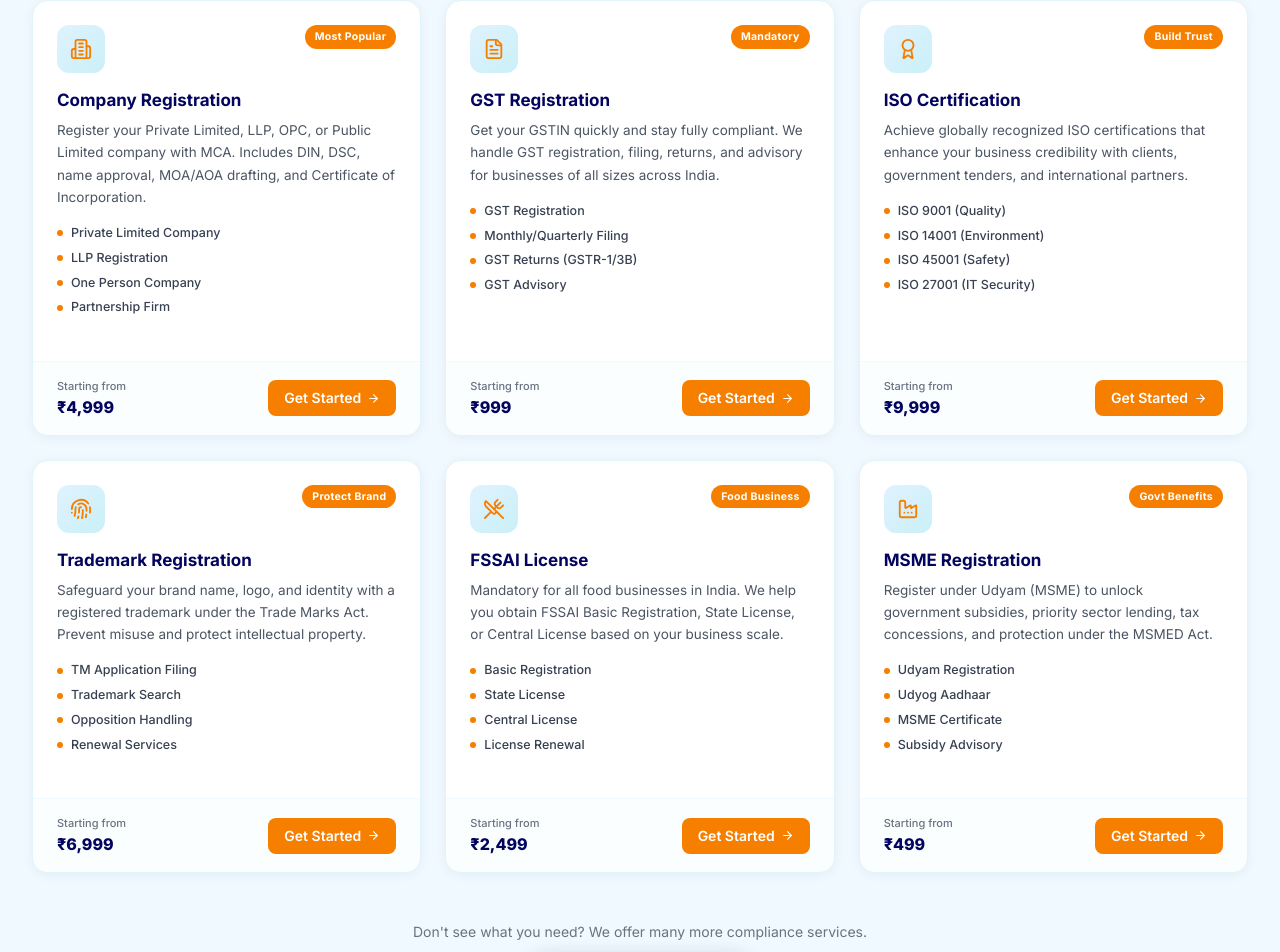
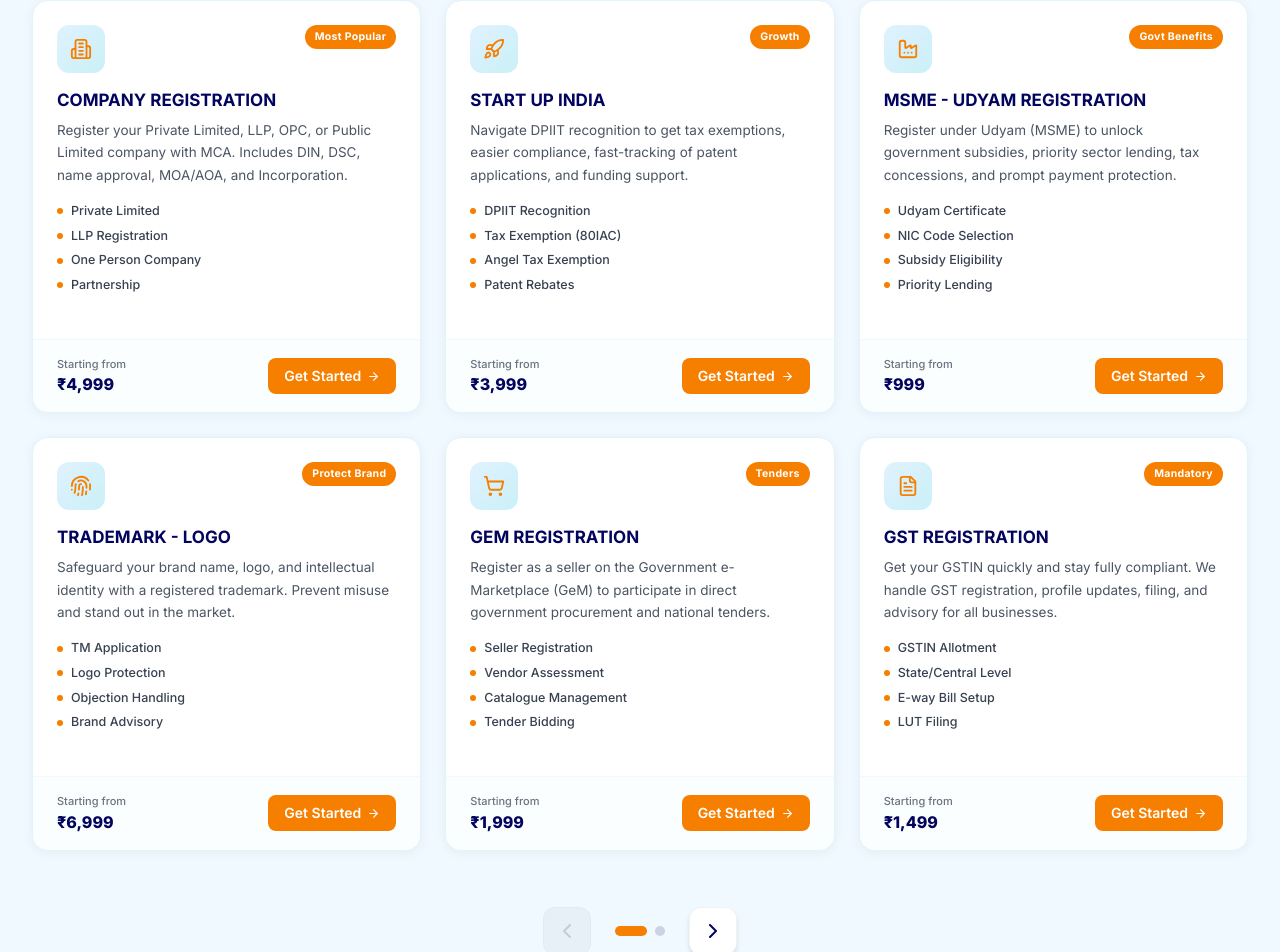
Before and after one commit to Param2725/tatva-design2, a React (Vite) app: page / in a window 1280 px wide. Shown: the part 2117-3069 px from the top of the page. Built offline with nearby package versions, Linux system fonts and the light colour scheme.

Commit message:
feat: add Services component and update build artifacts.

```diff
--- a/src/app/components/Services.tsx
+++ b/src/app/components/Services.tsx
@@ -1,79 +1,156 @@
-import { ArrowRight, Building2, FileText, Award, Fingerprint, UtensilsCrossed, Factory } from "lucide-react";
+import {
+  ArrowRight,
+  Building2,
+  FileText,
+  Award,
+  Fingerprint,
+  Factory,
+  Rocket,
+  ShoppingCart,
+  ShieldCheck,
+  Briefcase,
+  Landmark,
+  Cog,
+  ChevronLeft,
+  ChevronRight
+} from "lucide-react";
 import { useState } from "react";
 
 const services = [
+  // SET 1
   {
     icon: Building2,
-    title: "Company Registration",
+    title: "COMPANY REGISTRATION",
     shortTitle: "Company",
     badge: "Most Popular",
     badgeColor: "#f77f00",
-    description:
-      "Register your Private Limited, LLP, OPC, or Public Limited company with MCA. Includes DIN, DSC, name approval, MOA/AOA drafting, and Certificate of Incorporation.",
-    features: ["Private Limited Company", "LLP Registration", "One Person Company", "Partnership Firm"],
+    description: "Register your Private Limited, LLP, OPC, or Public Limited company with MCA. Includes DIN, DSC, name approval, MOA/AOA, and Incorporation.",
+    features: ["Private Limited", "LLP Registration", "One Person Company", "Partnership"],
     timeline: "5–7 Working Days",
     starting: "₹4,999",
   },
   {
-    icon: FileText,
-    title: "GST Registration",
-    shortTitle: "GST",
-    badge: "Mandatory",
+    icon: Rocket,
+    title: "START UP INDIA",
+    shortTitle: "Startup",
+    badge: "Growth",
     badgeColor: "#f77f00",
-    description:
-      "Get your GSTIN quickly and stay fully compliant. We handle GST registration, filing, returns, and advisory for businesses of all sizes across India.",
-    features: ["GST Registration", "Monthly/Quarterly Filing", "GST Returns (GSTR-1/3B)", "GST Advisory"],
-    timeline: "2–3 Working Days",
+    description: "Navigate DPIIT recognition to get tax exemptions, easier compliance, fast-tracking of patent applications, and funding support.",
+    features: ["DPIIT Recognition", "Tax Exemption (80IAC)", "Angel Tax Exemption", "Patent Rebates"],
+    timeline: "3–5 Working Days",
+    starting: "₹3,999",
+  },
+  {
+    icon: Factory,
+    title: "MSME - UDYAM REGISTRATION",
+    shortTitle: "MSME",
+    badge: "Govt Benefits",
+    badgeColor: "#f77f00",
+    description: "Register under Udyam (MSME) to unlock government subsidies, priority sector lending, tax concessions, and prompt payment protection.",
+    features: ["Udyam Certificate", "NIC Code Selection", "Subsidy Eligibility", "Priority Lending"],
+    timeline: "1–2 Working Days",
     starting: "₹999",
   },
   {
-    icon: Award,
-    title: "ISO Certification",
-    shortTitle: "ISO",
-    badge: "Build Trust",
-    badgeColor: "#f77f00",
-    description:
-      "Achieve globally recognized ISO certifications that enhance your business credibility with clients, government tenders, and international partners.",
-    features: ["ISO 9001 (Quality)", "ISO 14001 (Environment)", "ISO 45001 (Safety)", "ISO 27001 (IT Security)"],
-    timeline: "15–30 Working Days",
-    starting: "₹9,999",
-  },
-  {
     icon: Fingerprint,
-    title: "Trademark Registration",
+    title: "TRADEMARK - LOGO",
     shortTitle: "Trademark",
     badge: "Protect Brand",
     badgeColor: "#f77f00",
-    description:
-      "Safeguard your brand name, logo, and identity with a registered trademark under the Trade Marks Act. Prevent misuse and protect intellectual property.",
-    features: ["TM Application Filing", "Trademark Search", "Opposition Handling", "Renewal Services"],
+    description: "Safeguard your brand name, logo, and intellectual identity with a registered trademark. Prevent misuse and stand out in the market.",
+    features: ["TM Application", "Logo Protection", "Objection Handling", "Brand Advisory"],
     timeline: "18–24 Months",
     starting: "₹6,999",
   },
   {
-    icon: UtensilsCrossed,
-    title: "FSSAI License",
-    shortTitle: "FSSAI",
-    badge: "Food Business",
+    icon: ShoppingCart,
+    title: "GEM REGISTRATION",
+    shortTitle: "GeM",
+    badge: "Tenders",
     badgeColor: "#f77f00",
-    description:
-      "Mandatory for all food businesses in India. We help you obtain FSSAI Basic Registration, State License, or Central License based on your business scale.",
-    features: ["Basic Registration", "State License", "Central License", "License Renewal"],
-    timeline: "7–15 Working Days",
-    starting: "₹2,499",
+    description: "Register as a seller on the Government e-Marketplace (GeM) to participate in direct government procurement and national tenders.",
+    features: ["Seller Registration", "Vendor Assessment", "Catalogue Management", "Tender Bidding"],
+    timeline: "2–4 Working Days",
+    starting: "₹1,999",
   },
   {
-    icon: Factory,
-    title: "MSME Registration",
-    shortTitle: "MSME",
-    badge: "Govt Benefits",
+    icon: FileText,
+    title: "GST REGISTRATION",
+    shortTitle: "GST",
+    badge: "Mandatory",
     badgeColor: "#f77f00",
-    description:
-      "Register under Udyam (MSME) to unlock government subsidies, priority sector lending, tax concessions, and protection under the MSMED Act.",
-    features: ["Udyam Registration", "Udyog Aadhaar", "MSME Certificate", "Subsidy Advisory"],
-    timeline: "1–2 Working Days",
-    starting: "₹499",
+    description: "Get your GSTIN quickly and stay fully compliant. We handle GST registration, profile updates, filing, and advisory for all businesses.",
+    features: ["GSTIN Allotment", "State/Central Level", "E-way Bill Setup", "LUT Filing"],
+    timeline: "2–3 Working Days",
+    starting: "₹1,499",
   },
+  // SET 2
+  {
+    icon: Award,
+    title: "ISO - CE - GMP CERTIFICATE",
+    shortTitle: "ISO/CE",
+    badge: "Global Standard",
+    badgeColor: "#f77f00",
+    description: "Achieve globally recognized certifications like ISO 9001, CE Mark, and GMP to enhance business credibility, quality control, and tender eligibility.",
+    features: ["ISO 9001:2015", "CE Marking", "GMP Certification", "Quality Audits"],
+    timeline: "7–15 Working Days",
+    starting: "₹8,999",
+  },
+  {
+    icon: ShieldCheck,
+    title: "NSIC - CSPO CERTIFICATE",
+    shortTitle: "NSIC",
+    badge: "Govt Tenders",
+    badgeColor: "#f77f00",
+    description: "Get NSIC registration under Central Government Stores Purchase Programme (CSPO) for EMD exemption and tender participation benefits.",
+    features: ["Single Point Reg", "EMD Exemption", "Tender Fee Waiver", "Credit Support"],
+    timeline: "15–20 Working Days",
+    starting: "₹12,999",
+  },
+  {
+    icon: Briefcase,
+    title: "IEM REGISTRATION",
+    shortTitle: "IEM",
+    badge: "Industrial",
+    badgeColor: "#f77f00",
+    description: "Filing Industrial Entrepreneur Memorandum (IEM) for large scale industries exempted from industrial licensing provisions.",
+    features: ["Part A (Intent)", "Part B (Commencement)", "SIA Registration", "Amendment of IEM"],
+    timeline: "3–5 Working Days",
+    starting: "₹4,999",
+  },
+  {
+    icon: Building2,
+    title: "R&B APPROVAL",
+    shortTitle: "R&B",
+    badge: "Infrastructure",
+    badgeColor: "#f77f00",
+    description: "Specialized assistance for Roads & Building (R&B) department contractor registrations, contractor class upgrades, and tender eligibility.",
+    features: ["Class Registration", "Document Prep", "Renewal & Upgrade", "Govt Liaison"],
+    timeline: "20–30 Working Days",
+    starting: "Custom Price",
+  },
+  {
+    icon: Landmark,
+    title: "LOANS & SUBSIDY",
+    shortTitle: "Finance",
+    badge: "Funding",
+    badgeColor: "#f77f00",
+    description: "Expert consultancy for project financing, SME loans, working capital, and specialized state/central government subsidy schemes.",
+    features: ["Project Reports", "CMA Data Prep", "CGFMSE Loans", "State Subsidies"],
+    timeline: "Variable",
+    starting: "Custom Price",
+  },
+  {
+    icon: Cog,
+    title: "FACTORY ACT- GPCB - BIS, IBR, EIL, CREDIT RATING ETC",
+    shortTitle: "Compliance",
+    badge: "Operations",
+    badgeColor: "#f77f00",
+    description: "End-to-end operational compliance including Factory Act licensing, GPCB pollution boards, BIS, IBR, EIL, and Credit Rating assistance.",
+    features: ["Factory License", "GPCB CTE/CCA", "BIS Certification", "Credit Rating Prep"],
+    timeline: "Variable",
+    starting: "Custom Price",
+  }
 ];
 
 function ServiceCard({ service }: { service: (typeof services)[0] }) {
@@ -199,6 +276,27 @@
 }
 
 export function Services() {
+  const [currentPage, setCurrentPage] = useState(0);
+  const itemsPerPage = 6;
+  const totalPages = Math.ceil(services.length / itemsPerPage);
+
+  const displayedServices = services.slice(
+    currentPage * itemsPerPage,
+    (currentPage + 1) * itemsPerPage
+  );
+
+  const handleNext = () => {
+    if (currentPage < totalPages - 1) {
+      setCurrentPage((prev) => prev + 1);
+    }
+  };
+
+  const handlePrev = () => {
+    if (currentPage > 0) {
+      setCurrentPage((prev) => prev - 1);
+    }
+  };
+
   return (
     <section id="services" style={{ background: "#f0f9ff", paddingTop: "80px", paddingBottom: "80px" }}>
       <div className="max-w-7xl mx-auto px-4 sm:px-6 lg:px-8">
@@ -241,31 +339,49 @@
 
         {/* Services Grid */}
         <div className="grid grid-cols-1 md:grid-cols-2 lg:grid-cols-3 gap-6">
-          {services.map((service) => (
+          {displayedServices.map((service) => (
             <ServiceCard key={service.title} service={service} />
           ))}
         </div>
 
-        {/* Bottom CTA */}
-        <div className="text-center mt-12">
-          <p style={{ color: "#6b7280", fontSize: "14px", marginBottom: "12px" }}>
-            Don't see what you need? We offer many more compliance services.
-          </p>
+        {/* Pagination Controls */}
+        <div className="flex items-center justify-center gap-6 mt-14">
           <button
-            onClick={() => {
-              const el = document.querySelector("#contact");
-              if (el) el.scrollIntoView({ behavior: "smooth" });
-            }}
-            className="inline-flex items-center gap-2 px-7 py-3 rounded-xl text-white"
-            style={{
-              background: "linear-gradient(135deg, #03045e, #0077b6)",
-              fontWeight: 700,
-              fontSize: "14px",
-              boxShadow: "0 4px 20px rgba(3,4,94,0.2)",
-            }}
+            onClick={handlePrev}
+            disabled={currentPage === 0}
+            className={`w-12 h-12 rounded-xl flex items-center justify-center transition-all duration-200 ${currentPage === 0
+              ? "bg-slate-200 text-slate-400 cursor-not-allowed opacity-50"
+              : "bg-white text-[#03045e] shadow-md hover:shadow-lg hover:-translate-y-1 hover:text-[#f77f00]"
+              }`}
+            style={{ border: "1px solid rgba(0,0,0,0.05)" }}
+            aria-label="Previous Services"
           >
-            Explore All Services
-            <ArrowRight size={15} />
+            <ChevronLeft size={24} />
+          </button>
+
+          <div className="flex gap-2">
+            {Array.from({ length: totalPages }).map((_, idx) => (
+              <button
+                key={idx}
+                onClick={() => setCurrentPage(idx)}
+                className={`h-2.5 rounded-full transition-all duration-300 ${currentPage === idx ? "bg-[#f77f00] w-8" : "bg-slate-300 w-2.5 hover:bg-slate-400"
+                  }`}
+                aria-label={`Go to page ${idx + 1}`}
+              />
+            ))}
+          </div>
+
+          <button
+            onClick={handleNext}
+            disabled={currentPage === totalPages - 1}
+            className={`w-12 h-12 rounded-xl flex items-center justify-center transition-all duration-200 ${currentPage === totalPages - 1
+              ? "bg-slate-200 text-slate-400 cursor-not-allowed opacity-50"
+              : "bg-white text-[#03045e] shadow-md hover:shadow-lg hover:-translate-y-1 hover:text-[#f77f00]"
+              }`}
+            style={{ border: "1px solid rgba(0,0,0,0.05)" }}
+            aria-label="Next Services"
+          >
+            <ChevronRight size={24} />
           </button>
         </div>
       </div>
```
Also changed, not shown: 5 other files (tests, documents, lock files or other folders).
